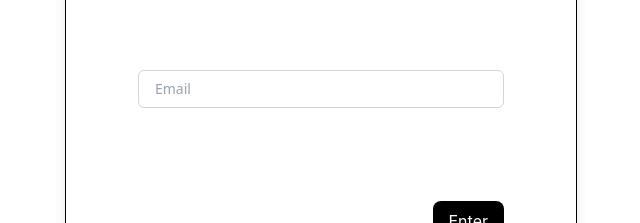
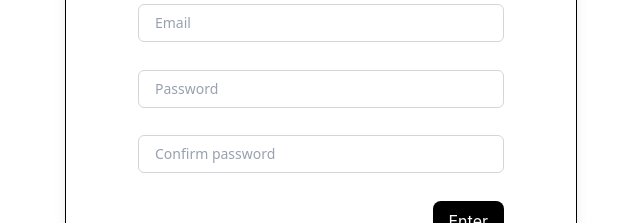
Before and after one commit to Rakhmonali7/careertus, a React (Vite) app: page /signup in a window 1280 px wide. Shown: the part 326-549 px from the top of the page, without its empty margins (319-959 px from the left). Built offline with nearby package versions, Linux system fonts and the light colour scheme.

Commit message:
Authenticating a user and setting the session token to localStorage

```diff
--- a/package.json
+++ b/package.json
@@ -13,6 +13,7 @@
     "@supabase/supabase-js": "^2.49.4",
     "@tailwindcss/vite": "^4.0.9",
     "antd": "^5.24.2",
+    "axios": "^1.9.0",
     "react": "^19.0.0",
     "react-dom": "^19.0.0",
     "react-router-dom": "^7.4.0"
--- a/src/App.jsx
+++ b/src/App.jsx
@@ -1,8 +1,31 @@
-import React from 'react';
-import { BrowserRouter as Router } from 'react-router-dom';
-import Layout from './pages/Layout';
+import React from "react";
+import { BrowserRouter as Router } from "react-router-dom";
+import { useState, useEffect } from "react";
+import { createClient } from "@supabase/supabase-js";
+import Layout from "./pages/Layout";
+
+const supabase = createClient(
+  "https://sqcjbblyhcobumfrfgik.supabase.co",
+  "eyJhbGciOiJIUzI1NiIsInR5cCI6IkpXVCJ9.eyJpc3MiOiJzdXBhYmFzZSIsInJlZiI6InNxY2piYmx5aGNvYnVtZnJmZ2lrIiwicm9sZSI6ImFub24iLCJpYXQiOjE3NDExNTk5MjEsImV4cCI6MjA1NjczNTkyMX0.d3leK2Llh0_8aLAXudgZGpYN2ZTbxLLbdjizkP9zVqw"
+);
 
 const App = () => {
+  const [session, setSession] = useState(null);
+  useEffect(() => {
+    supabase.auth.getSession().then(({ data: { session } }) => {
+      setSession(session);
+    });
+    const {
+      data: { subscription },
+    } = supabase.auth.onAuthStateChange((_event, session) => {
+      setSession(session);
+    });
+    if (session) {
+      const { access_token } = session;
+      localStorage.setToken(access_token);
+    }
+    return () => subscription.unsubscribe();
+  }, []);
   return (
     <Router>
       <Layout />
--- a/src/components/Input.jsx
+++ b/src/components/Input.jsx
@@ -1,17 +1,19 @@
-import React from 'react';
+import React from "react";
 
-const Input = ({ placeholder }) => {
+const Input = ({ placeholder, type, name, input, setInput }) => {
   return (
     <>
       <div>
         <form action="#" method="POST" className="space-y-4 sm:space-y-6">
           <div>
             <input
-              id="email"
-              name="email"
-              type="email"
+              id={name}
+              name={name}
+              type={type}
               placeholder={placeholder}
               required
+              value={input}
+              onChange={(e) => setInput(e.target.value)}
               autoComplete="email"
               className="block w-full rounded-md bg-white px-4 py-2 text-base text-gray-900 border border-gray-300 placeholder:text-gray-400 focus:border-indigo-600 focus:ring-indigo-600 sm:text-sm"
             />
--- a/src/components/Template.jsx
+++ b/src/components/Template.jsx
@@ -1,8 +1,16 @@
-import logo from '../assets/reg-logo.svg';
-import dot from '../assets/dot.svg';
-import Input from '../components/Input';
-import { Button, ConfigProvider, Flex } from 'antd';
-function Template({ color }) {
+import logo from "../assets/reg-logo.svg";
+import dot from "../assets/dot.svg";
+import Input from "../components/Input";
+import { Button, ConfigProvider, Flex } from "antd";
+function Template({
+  email,
+  setEmail,
+  password,
+  setPassword,
+  confirmPw,
+  setConfirmPw,
+  fCall,
+}) {
   return (
     <>
       <div className="flex min-h-screen w-full items-center justify-center px-4">
@@ -15,12 +23,33 @@ function Template({ color }) {
             <h3 className="text-gray-300 font-medium text-xl mt-3">Sign up</h3>
           </div>
 
-          <Input placeholder="Email" />
+          <Input
+            placeholder="Email"
+            type="email"
+            name="email"
+            input={email}
+            setInput={setEmail}
+          />
+          <Input
+            placeholder="Password"
+            type="password"
+            name="password"
+            input={password}
+            setInput={setPassword}
+          />
+          <Input
+            placeholder="Confirm password"
+            type="password"
+            name="password"
+            input={confirmPw}
+            setInput={setConfirmPw}
+          />
           <Button
             className="self-end"
             size="large"
             color="default"
             variant="solid"
+            onClick={fCall}
           >
             Enter
           </Button>
--- /dev/null
+++ b/src/configs/config.js
@@ -0,0 +1,14 @@
+import axios from "axios";
+
+const baseUrl = "http://localhost:3000/";
+
+const api = axios.create({
+  baseUrl,
+  timeout: 10000,
+});
+
+const token = localStorage.getItem("token");
+
+axios.defaults.headers.common["Authorization"] = token ? `Bearer ${token}` : "";
+
+export default api;
--- /dev/null
+++ b/src/configs/endpoints.js
@@ -0,0 +1,8 @@
+export const endpoints = {
+  REGISTER_ROLE: "/register-role",
+  RESUME_UPLOAD: "/resume-upload",
+  RESUME_URL: "/resume-url",
+  JOB_POST: "/job-post",
+  JOB_UPDATE: "/job_update",
+  JOBS: "/jobs",
+};
--- a/src/pages/SignUp.jsx
+++ b/src/pages/SignUp.jsx
@@ -1,28 +1,68 @@
-import { createClient } from '@supabase/supabase-js';
-import Button from '../components/Button';
-import Template from '../components/Template';
+import { createClient } from "@supabase/supabase-js";
+import Button from "../components/Button";
+import Template from "../components/Template";
+import { useState, useEffect } from "react";
+import api from "../configs/config";
+import { endpoints } from "../configs/endpoints";
 
 const supabase = createClient(
-  'https://sqcjbblyhcobumfrfgik.supabase.co',
-  'eyJhbGciOiJIUzI1NiIsInR5cCI6IkpXVCJ9.eyJpc3MiOiJzdXBhYmFzZSIsInJlZiI6InNxY2piYmx5aGNvYnVtZnJmZ2lrIiwicm9sZSI6ImFub24iLCJpYXQiOjE3NDExNTk5MjEsImV4cCI6MjA1NjczNTkyMX0.d3leK2Llh0_8aLAXudgZGpYN2ZTbxLLbdjizkP9zVqw'
+  "https://sqcjbblyhcobumfrfgik.supabase.co",
+  "eyJhbGciOiJIUzI1NiIsInR5cCI6IkpXVCJ9.eyJpc3MiOiJzdXBhYmFzZSIsInJlZiI6InNxY2piYmx5aGNvYnVtZnJmZ2lrIiwicm9sZSI6ImFub24iLCJpYXQiOjE3NDExNTk5MjEsImV4cCI6MjA1NjczNTkyMX0.d3leK2Llh0_8aLAXudgZGpYN2ZTbxLLbdjizkP9zVqw"
 );
 
 function SignUp() {
-  // const { email, setEmail } = setState('');
+  const [email, setEmail] = useState("");
+  const [password, setPassword] = useState("");
+  const [confirmPw, setConfirmPw] = useState("");
+  const [alertMessage, setAlertMessage] = useState("");
+
   async function signUpNewUser() {
+    if (password !== confirmPw) {
+      setAlertMessage("Passwords do not match!");
+      console.log("Passwords do not match!");
+      return;
+    }
+    console.log({ email });
+    if (email === "") {
+      setAlertMessage("Please input email!");
+      console.log("Please input email!");
+      return;
+    }
+    if (password === "") {
+      setAlertMessage("Please input password!");
+      console.log("Please input password!");
+      return;
+    }
     const { data, error } = await supabase.auth.signUp({
-      email: 'andrewtate@gmail.com',
-      password: '123456789s',
+      email,
+      password,
       // options: {
       //   emailRedirectTo: 'https://example.com/welcome',
       // },
     });
+    // if (!error) {
+    // const response = await api.post(endpoints.REGISTER_ROLE);
+    //}
     console.log({ data, error });
   }
+  useEffect(() => {
+    if (password !== confirmPw) {
+      setAlertMessage("Passwords do not match!");
+    } else {
+      setAlertMessage("");
+    }
+  }, [confirmPw, password]);
+
   return (
-    <>
-      <Template></Template>
-    </>
+    <Template
+      email={email}
+      setEmail={setEmail}
+      password={password}
+      setPassword={setPassword}
+      confirmPw={confirmPw}
+      setConfirmPw={setConfirmPw}
+      fCall={signUpNewUser}
+    />
   );
 }
 export default SignUp;
```
Also changed, not shown: 1 other file (tests, documents, lock files or other folders).
